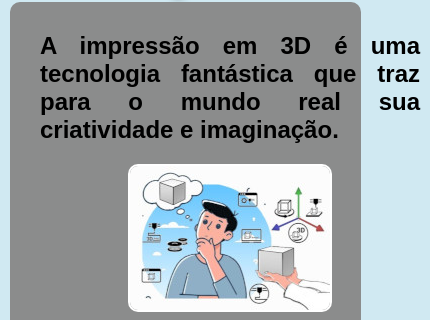
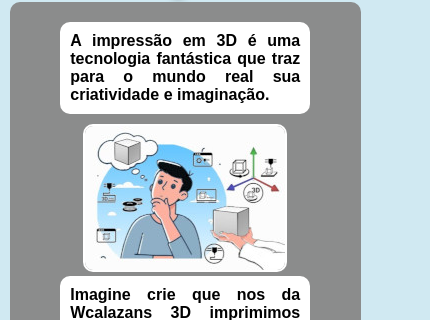
Before and after one commit to wcalazans81/wcalazans-3D, a plain HTML site: page Pag-02.html in a window 390 px wide. Shown: the part 118-438 px from the top of the page, 430 px wide, since content can reach past the window. Drawn offline with Linux system fonts and the light colour scheme.

Commit message:
atualização de style

```diff
--- a/estilos/mobile-pag-02.css
+++ b/estilos/mobile-pag-02.css
@@ -1,10 +1,20 @@
 @charset "UTF-8";
 
 header > section.form {
+    /*border: 2px dotted black;*/
     display: flex;
     flex-flow: column nowrap;
     justify-content: space-evenly;
     align-items: center;
+}
+
+header > section.form > p#formt {
+   /* border: 2px dotted black;*/
+   background-color: white;
+    font-size: 1em;
+    text-align: justify;
+    width: 250px;
+    border-radius: 10px;
 
 }
 
```
Also changed, not shown: Pag-02.html (line endings or trailing spaces).
